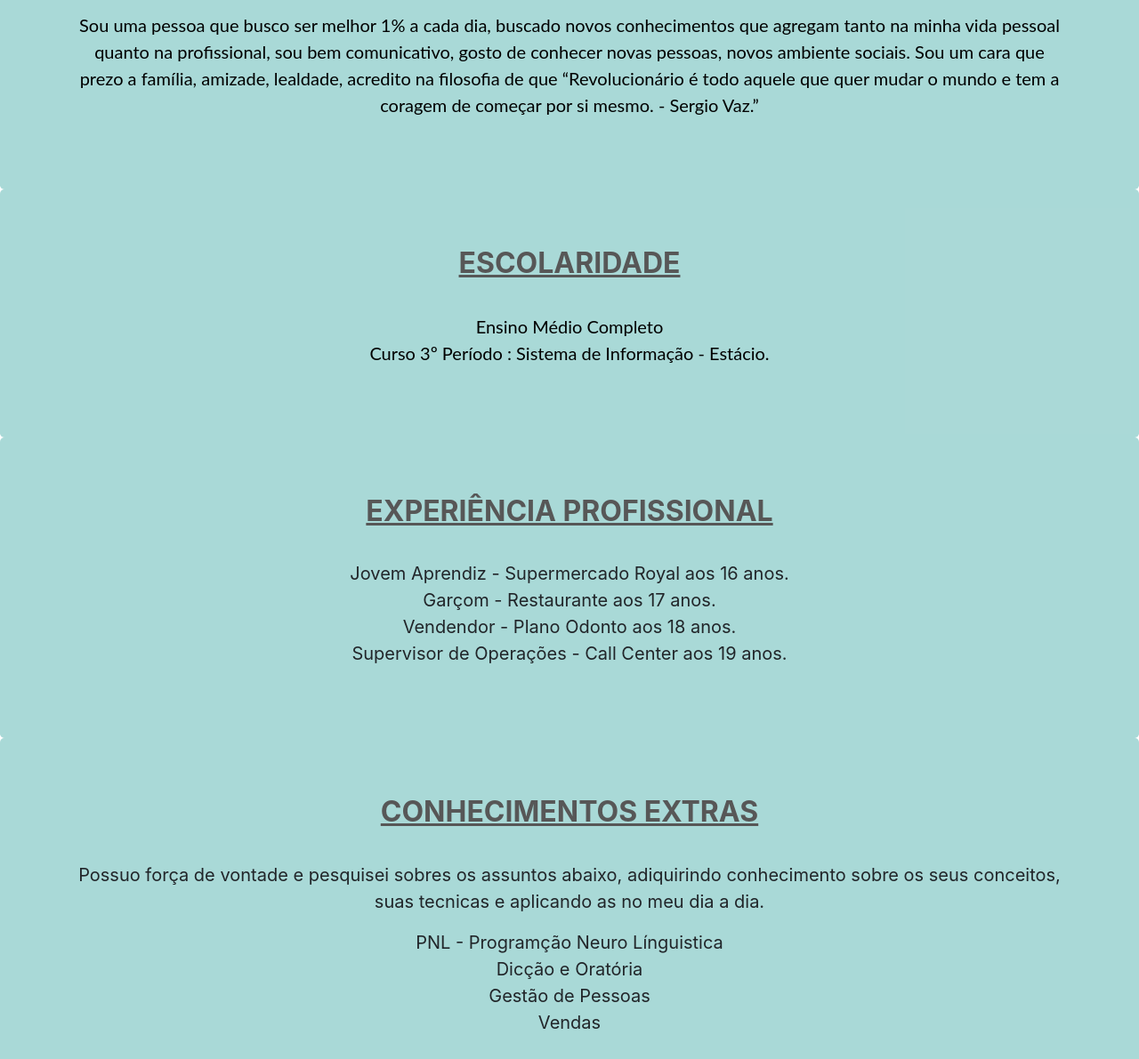
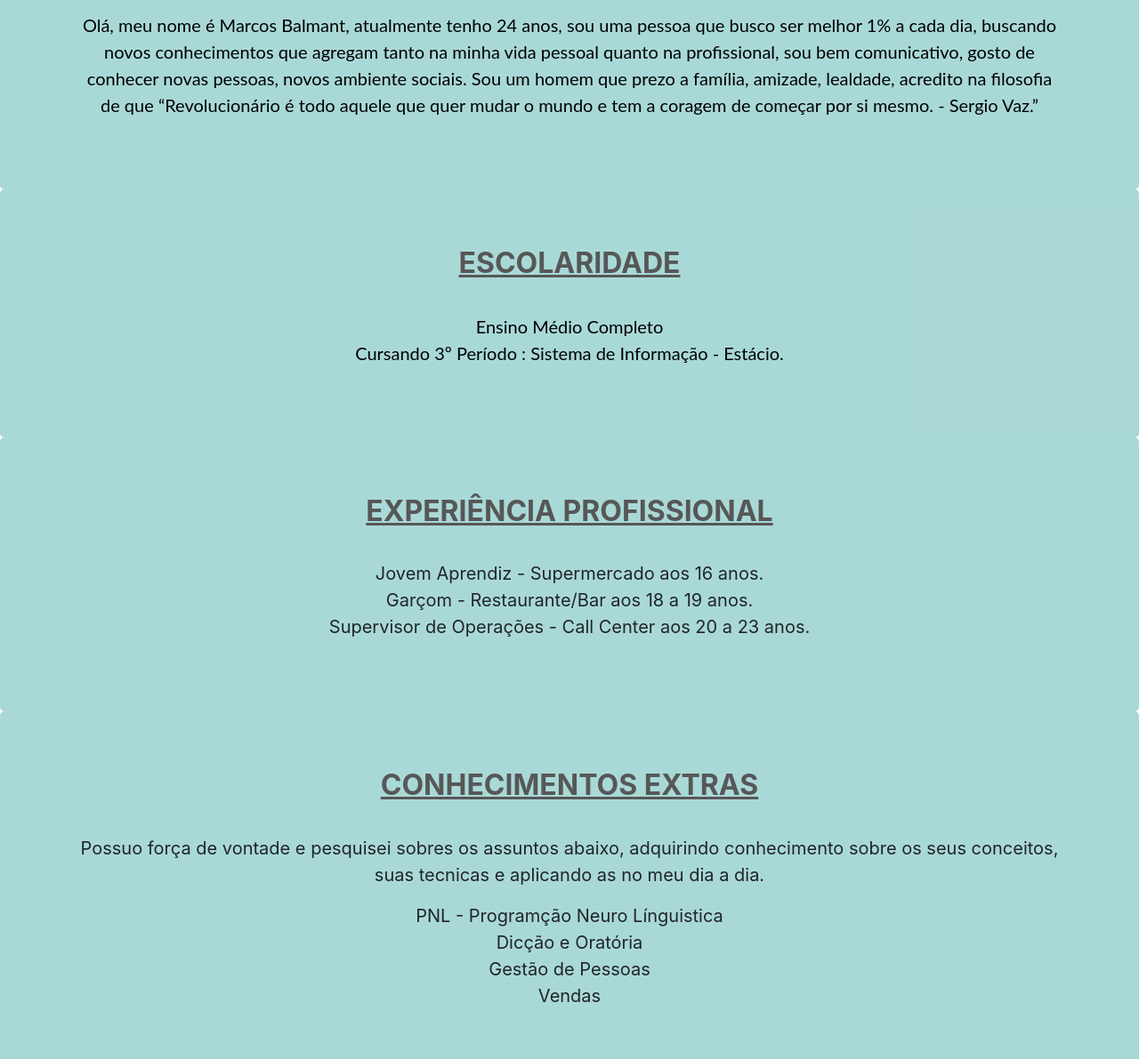
Before and after one commit to marcosbalmant/Portf-lio, a plain HTML site: page index.html in a window 1280 px wide. Shown: the part 529-1720 px from the top of the page at 89% size. Drawn offline with nearby package versions, Linux system fonts and the light colour scheme.

Commit message:
Finalizado v.1

```diff
--- a/index.html
+++ b/index.html
@@ -4,7 +4,7 @@
     <meta charset="UTF-8">
     <meta http-equiv="X-UA-Compatible" content="IE=edge">
     <meta name="viewport" content="width=device-width, initial-scale=1.0">
-    <title>Meu Portifólio</title>
+    <title>Portfólio - Marcos Balmant</title>
     <link rel="stylesheet" href="https://cdn.jsdelivr.net/npm/bootstrap@4.3.1/dist/css/bootstrap.min.css" integrity="sha384-ggOyR0iXCbMQv3Xipma34MD+dH/1fQ784/j6cY/iJTQUOhcWr7x9JvoRxT2MZw1T" crossorigin="anonymous">
 <script src="https://cdn.jsdelivr.net/npm/bootstrap@4.3.1/dist/js/bootstrap.min.js" integrity="sha384-JjSmVgyd0p3pXB1rRibZUAYoIIy6OrQ6VrjIEaFf/nJGzIxFDsf4x0xIM+B07jRM" crossorigin="anonymous"></script>
 <link rel="stylesheet" href="https://cdn.jsdelivr.net/npm/bootstrap@4.3.1/dist/css/bootstrap.min.css" integrity="sha384-ggOyR0iXCbMQv3Xipma34MD+dH/1fQ784/j6cY/iJTQUOhcWr7x9JvoRxT2MZw1T" crossorigin="anonymous">
@@ -112,7 +112,7 @@ html {
         <h2 class="jumbotron-heading titulosBrancos">Sobre Mim</h2>
         <p class="lead"></p>
         <blockquote class="blockquote text-center">
-          <p class="mb-0">Sou uma pessoa que busco ser melhor 1% a cada dia, buscado novos conhecimentos que agregam tanto na minha vida pessoal quanto na profissional, sou bem comunicativo, gosto de conhecer novas pessoas, novos ambiente sociais. Sou um cara que prezo a família, amizade, lealdade, acredito na filosofia de que “Revolucionário é todo aquele que quer mudar o mundo e tem a coragem de começar por si mesmo. - Sergio Vaz.”</p>
+          <p class="mb-0">Olá, meu nome é Marcos Balmant, atualmente tenho 24 anos, sou uma pessoa que busco ser melhor 1% a cada dia, buscando novos conhecimentos que agregam tanto na minha vida pessoal quanto na profissional, sou bem comunicativo, gosto de conhecer novas pessoas, novos ambiente sociais. Sou um homem que prezo a família, amizade, lealdade, acredito na filosofia de que “Revolucionário é todo aquele que quer mudar o mundo e tem a coragem de começar por si mesmo. - Sergio Vaz.”</p>
         </blockquote>
       </div>
     </section>
@@ -124,7 +124,7 @@ html {
         <p class="lead"></p>
         <blockquote class="blockquote text-center">
           <p class="mb-0">Ensino Médio Completo</p>
-          <p class="mb-0">Curso 3º Período : Sistema de Informação - Estácio. </p>
+          <p class="mb-0">Cursando 3º Período : Sistema de Informação - Estácio. </p>
         </blockquote>
       </div>
     </section>
@@ -136,10 +136,9 @@ html {
         <p class="lead"></p>
         <blockquote class="blockquote">
           <ul class="list-unstyled">
-              <li>Jovem Aprendiz - Supermercado Royal aos 16 anos.</li>
-              <li>Garçom - Restaurante aos 17 anos.</li>
-              <li>Vendendor - Plano Odonto aos 18 anos.</li>
-              <li>Supervisor de Operações - Call Center aos 19 anos.</li>
+              <li>Jovem Aprendiz - Supermercado aos 16 anos.</li>
+              <li>Garçom - Restaurante/Bar aos 18 a 19 anos.</li>
+              <li>Supervisor de Operações - Call Center aos 20 a 23 anos.</li>
           </ul>
         </blockquote>
       </div>
@@ -152,7 +151,7 @@ html {
         <p class="lead"></p>
         <blockquote class="blockquote">
           <ul class="list-unstyled">
-              <li>Possuo força de vontade e pesquisei sobres os assuntos abaixo, adiquirindo conhecimento sobre os seus conceitos, suas tecnicas e aplicando as no meu dia a dia.</li>
+              <li>Possuo força de vontade e pesquisei sobres os assuntos abaixo, adquirindo conhecimento sobre os seus conceitos, suas tecnicas e aplicando as no meu dia a dia.</li>
           </ul>
         </blockquote>
         <blockquote class="blockquote">
@@ -172,7 +171,7 @@ html {
         <h2 class="jumbotron-heading titulosBrancos">Objetivos</h2>
         <p class="lead"></p>
         <blockquote class="blockquote text-center">
-          <p class="mb-0">Os objetivos que eu busco em minha vida é a Liberdade Financeira, prezo também como objetivo sempre melhorar o meu Conhecimento, quando estou dentro de alguma organização, crio o meu objetivo profissional e dedico minha sabedoria e meu tempo para conquistá-lo. Busco empresas que iram agregar em minha Carreira Profissional com Experiência e Conhecimento. "As vezes nem sempre o dinheiro prevalece!" </p>
+          <p class="mb-0">Os objetivos que eu busco em minha vida é a Liberdade Financeira, prezo também como objetivo sempre melhorar o meu Conhecimento, quando estou dentro de alguma organização, crio o meu objetivo profissional e dedico minha sabedoria e meu tempo para conquistá-lo. Busco empresas onde posso agregar com minha Experiência e Conhecimento.</p>
         </blockquote>
       </div>
     </section>
```
